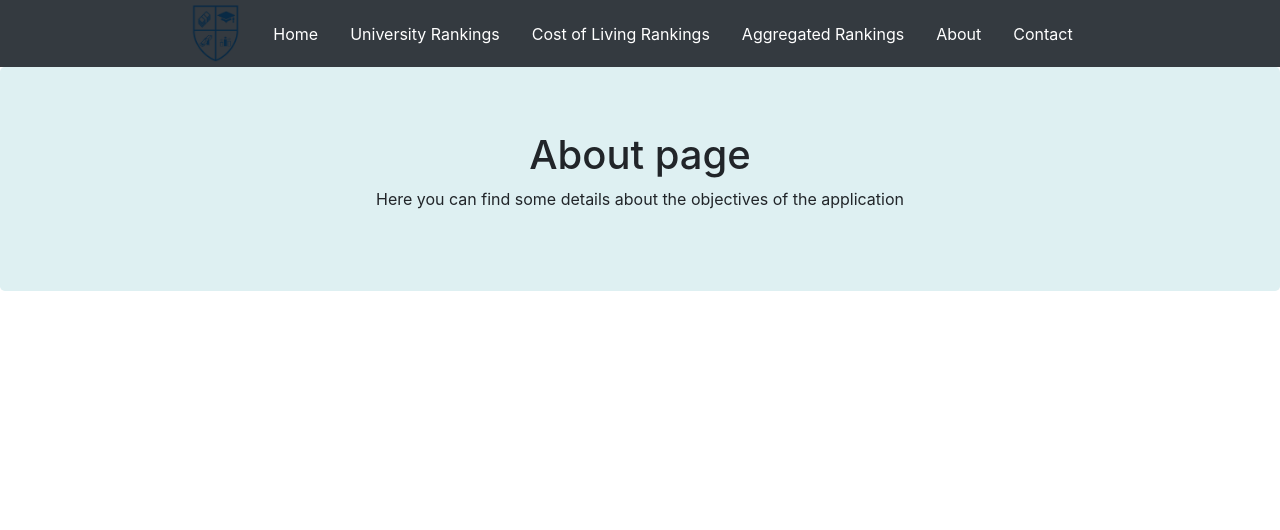
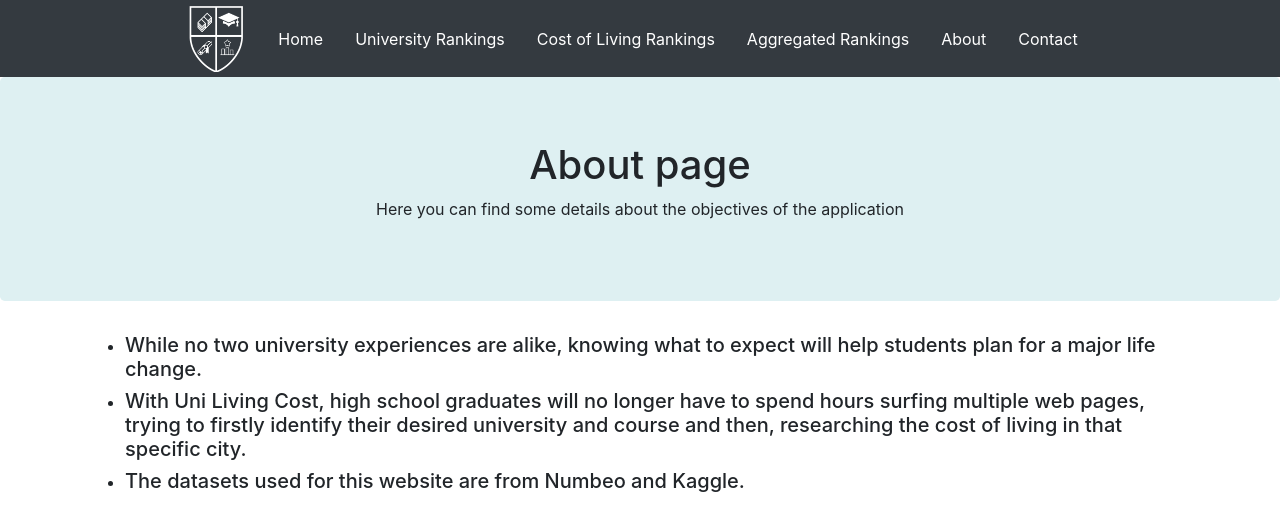
Before and after one commit to StefanGhiban/openDataCW2, a React (Create React App) app in the folder frontend/: page /About in a window 1280 px wide. Shown: the top 530 px of the page. Built offline with nearby package versions, Linux system fonts and the light colour scheme.

Commit message:
small changes

```diff
--- a/frontend/src/components/AboutPage.js
+++ b/frontend/src/components/AboutPage.js
@@ -14,9 +14,33 @@ const AboutPage = () => {
         </Col>
       </Row>
       <Row>
-        <Col>
-
-        </Col>
+        <Container>
+          <Row>
+            <Col>
+              <div className="d-flex justify-content-center">
+                <ul>
+                  <li>
+                    <h5>
+                      While no two university experiences are alike, knowing what to expect will help students plan for a major life change.
+                    </h5>
+                  </li>
+                  <li>
+                    <h5>
+                      With Uni Living Cost, high school graduates will no longer have to spend hours surfing multiple web pages,
+                      trying to firstly identify their desired university and course and then,
+                      researching the cost of living in that specific city.
+                    </h5>
+                  </li>
+                  <li>
+                    <h5>
+                      The datasets used for this website are from Numbeo and Kaggle.
+                    </h5>
+                  </li>
+                </ul>
+              </div>
+            </Col>
+          </Row>
+        </Container>
       </Row>
     </Container>
   );
--- a/frontend/src/components/Navbar.js
+++ b/frontend/src/components/Navbar.js
@@ -1,11 +1,11 @@
 import Nav from "react-bootstrap/Nav";
-import logo from "../assets/logo.png";
+import logoLogo from "../assets/logoLogo.png";
 
 const Navbar = () => {
     return(
         <Nav className="bg-dark justify-content-center align-items-center" navbarScroll="true">
             <a className="navbar-brand" href="/">
-                <img className="img-fluid" src={logo} alt="logo" width="50"/>
+                <img className="img-fluid" src={logoLogo} alt="logo" width="60"/>
             </a>
             <Nav.Item>
                 <Nav.Link  className="text-white" href="/">Home</Nav.Link>
```
Also changed, not shown: frontend/src/assets/logoLogo.png (added).
